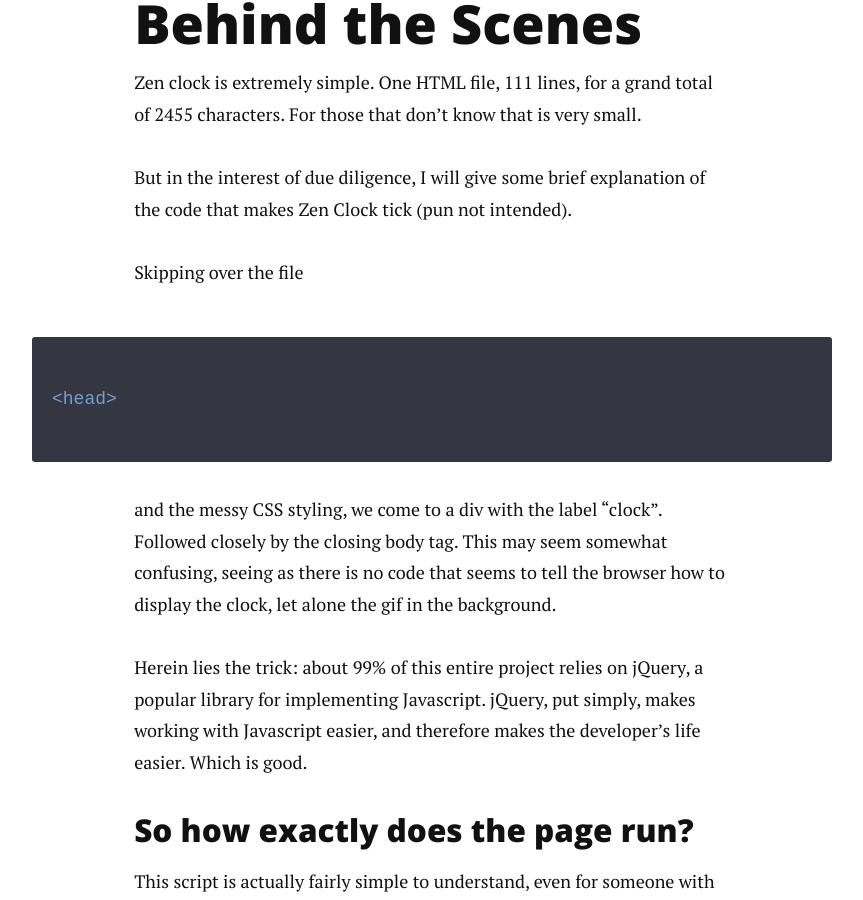
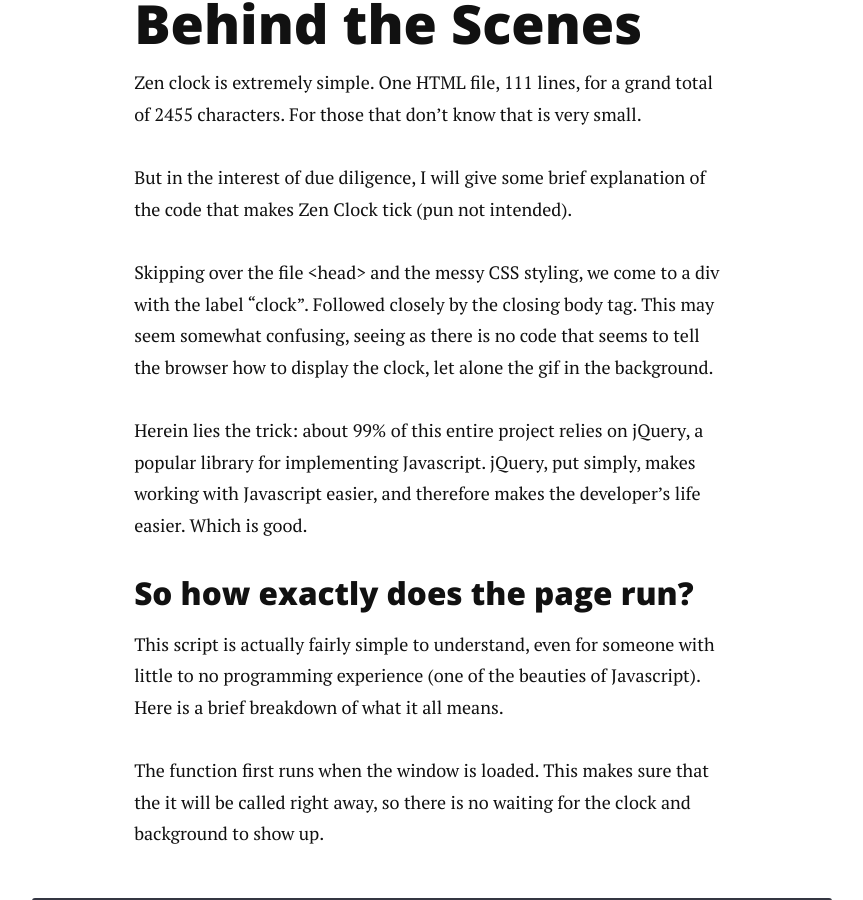
Before and after one commit to CastleCorp/jekyll-blog, a Jekyll site: the page built from _posts/2015-5-14-zen-clock.markdown, in a window 1280 px wide and 900 px high, scrolled down 2633 px. Shown: the whole window, without its empty margins (208-1071 px from the left). Built offline with Jekyll 4.4.1, drawn with Linux system fonts in a browser that asks for light colours; nearby versions of some CDN libraries; Markdown is read by kramdown in place of the engine named in the settings; part of the change alters nothing that is shown.

```diff
--- a/_posts/2015-5-14-zen-clock.markdown
+++ b/_posts/2015-5-14-zen-clock.markdown
@@ -3,6 +3,9 @@ layout: post
 title:  "Zen Clock Project"
 date:   2015-5-14
 image: zen_clock.jpg
+tags:
+  - projects
+  - portfolio descriptions
 ---
 
 <p class="intro"><span class="dropcap">N</span>ow that I have finally gotten around to creating my blog, I have decided that my best course of action is to backlog my way through project descriptions.</p>
@@ -31,7 +34,7 @@ Zen clock is extremely simple. One HTML file, 111 lines, for a grand total of 24
 
 But in the interest of due diligence, I will give some brief explanation of the code that makes Zen Clock tick (pun not intended).
 
-Skipping over the file {% highlight html %}<head>{% endhighlight %} and the messy CSS styling, we come to a div with the label "clock". Followed closely by the closing body tag. This may seem somewhat confusing, seeing as there is no code that seems to tell the browser how to display the clock, let alone the gif in the background.
+Skipping over the file <head> and the messy CSS styling, we come to a div with the label "clock". Followed closely by the closing body tag. This may seem somewhat confusing, seeing as there is no code that seems to tell the browser how to display the clock, let alone the gif in the background.
 
 Herein lies the trick: about 99% of this entire project relies on jQuery, a popular library for implementing Javascript. jQuery, put simply, makes working with Javascript easier, and therefore makes the developer's life easier. Which is good.
 
```
